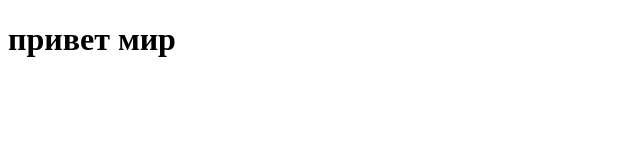
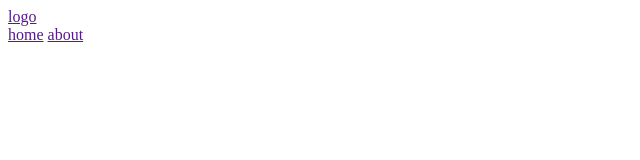
Before and after one commit to itcentervecher/miniature-octo-computing-machine, a plain HTML site: page index.html in a window 1280 px wide. Shown: the whole page, without its empty margins (0-640 px from the left). Drawn offline with Linux system fonts and the light colour scheme.

Commit message:
написали элемент хедер для главной страницы

```diff
--- a/index.html
+++ b/index.html
@@ -9,7 +9,15 @@
 </head>
 
 <body>
-    <h1>привет мир</h1>
+    <header>
+        <a href="">
+            logo
+        </a>
+        <nav>
+            <a href="">home</a>
+            <a href="">about</a>
+        </nav>
+    </header>
 </body>
 
 </html>
```
